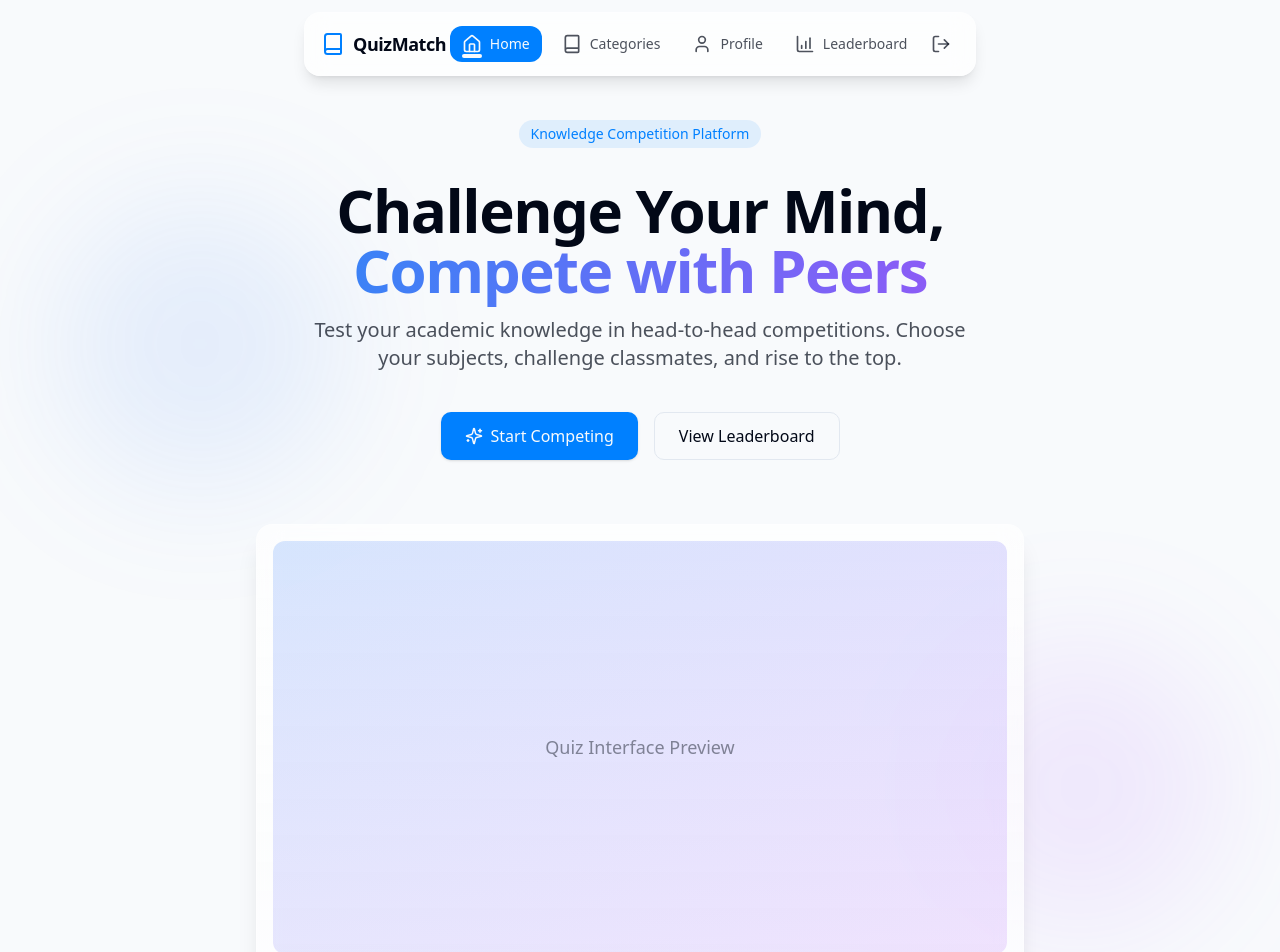
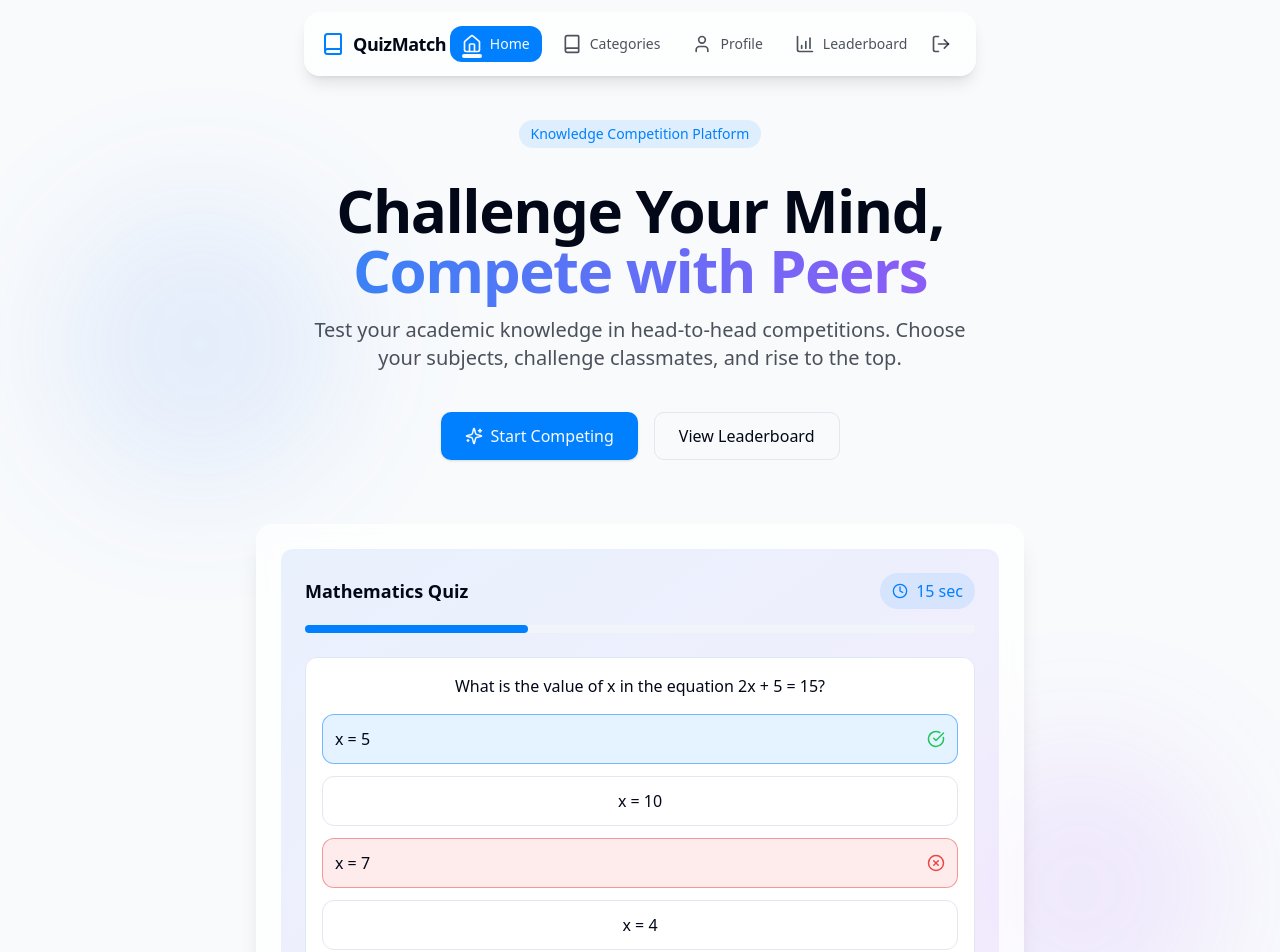
Before and after one commit to akashbhoite/quizmate-challenge, a React (Vite) app: page / in a window 1280 px wide. Shown: the top 952 px of the page. Built offline with nearby package versions, Linux system fonts and the light colour scheme.

Commit message:
Update quiz interface preview
Replaced the text placeholder with an actual quiz interface preview on the home page.

```diff
--- a/src/pages/Index.tsx
+++ b/src/pages/Index.tsx
@@ -1,7 +1,7 @@
 
 import { useState } from "react";
 import { motion } from "framer-motion";
-import { ArrowRight, Users, Sparkles, Brain, Trophy } from "lucide-react";
+import { ArrowRight, Users, Sparkles, Brain, Trophy, Clock, CheckCircle, XCircle } from "lucide-react";
 import { Link } from "react-router-dom";
 import Layout from "@/components/Layout";
 import Button from "@/components/Button";
@@ -86,11 +86,56 @@ const Index = () => {
               transition={{ delay: 0.3, duration: 0.6 }}
               className="mt-16 relative"
             >
-              <div className="glass-card rounded-2xl overflow-hidden p-4 shadow-xl">
-                <div className="aspect-video bg-gradient-to-br from-blue-500/20 to-purple-500/20 rounded-lg flex items-center justify-center">
-                  <span className="text-lg text-foreground/50">Quiz Interface Preview</span>
+              <div className="glass-card rounded-2xl overflow-hidden p-6 shadow-xl">
+                <div className="bg-gradient-to-br from-blue-500/10 to-purple-500/10 rounded-lg p-6">
+                  {/* Quiz Preview Interface */}
+                  <div className="mb-6">
+                    <div className="flex justify-between items-center mb-4">
+                      <h3 className="text-lg font-semibold">Mathematics Quiz</h3>
+                      <div className="flex items-center gap-2 px-3 py-1.5 rounded-full bg-primary/10">
+                        <Clock size={16} className="text-primary" />
+                        <span className="font-medium text-primary">15 sec</span>
+                      </div>
+                    </div>
+
+                    <div className="w-full bg-muted h-2 rounded-full">
+                      <div className="bg-primary h-2 rounded-full w-1/3" />
+                    </div>
+                  </div>
+
+                  <div className="bg-card border border-border rounded-lg p-4 mb-4">
+                    <h4 className="text-base font-medium mb-4">
+                      What is the value of x in the equation 2x + 5 = 15?
+                    </h4>
+
+                    <div className="space-y-3">
+                      <div className="p-3 rounded-lg border border-primary/50 bg-primary/10 flex justify-between items-center">
+                        <span>x = 5</span>
+                        <CheckCircle size={18} className="text-green-500" />
+                      </div>
+
+                      <div className="p-3 rounded-lg border border-border bg-card hover:border-primary/30 hover:bg-primary/5 transition-colors">
+                        <span>x = 10</span>
+                      </div>
+
+                      <div className="p-3 rounded-lg border border-red-500/50 bg-red-500/10 flex justify-between items-center">
+                        <span>x = 7</span>
+                        <XCircle size={18} className="text-red-500" />
+                      </div>
+
+                      <div className="p-3 rounded-lg border border-border bg-card hover:border-primary/30 hover:bg-primary/5 transition-colors">
+                        <span>x = 4</span>
+                      </div>
+                    </div>
+                  </div>
+
+                  <div className="flex justify-end">
+                    <button className="flex items-center gap-2 px-4 py-2 rounded-md bg-primary text-primary-foreground">
+                      <span>Next Question</span>
+                      <ArrowRight size={16} />
+                    </button>
+                  </div>
                 </div>
-                <div className="absolute inset-0 bg-gradient-to-t from-background to-transparent opacity-20 pointer-events-none" />
               </div>
             </motion.div>
           </div>
```
